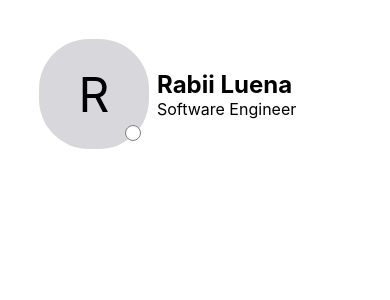
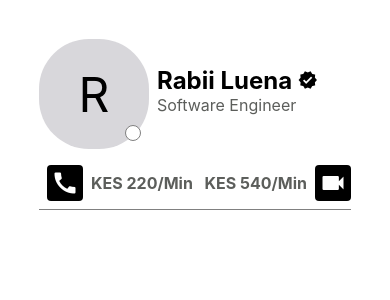
Before and after one commit to rbluena/jizbo.app, a React Native app: screen / in a window 390 px wide. Shown: the top 300 px of the page. Built offline with nearby package versions, Linux system fonts and the light colour scheme.

Commit message:
calling buttons from the profile

```diff
--- a/App.jsx
+++ b/App.jsx
@@ -2,11 +2,9 @@ import React from 'react';
 
 // import CallsHomeScreen from '@app/screens/calls/Home';
 import ProfileScreen from '@app/screens/contacts/Profile';
-
 // import LandingScreen from '@app/screens/Landing';
 // import AccountScreen from '@app/screens/onboarding/Account';
-
-// import RegisterScreen from '@app/screens/onboarding/Register';
+import RegisterScreen from '@app/screens/onboarding/Register';
 
 export default function App() {
   return <ProfileScreen />;
--- /dev/null
+++ b/app/components/common/Badge/Badge.jsx
@@ -0,0 +1,21 @@
+import PropTypes from 'prop-types';
+import React from 'react';
+import { StyleSheet, View } from 'react-native';
+
+const Badge = ({ children }) => {
+  return <View style={styles.container}>{children}</View>;
+};
+
+Badge.propTypes = {
+  children: PropTypes.oneOfType([PropTypes.string, PropTypes.node]).isRequired,
+};
+
+export default Badge;
+
+const styles = StyleSheet.create({
+  container: {
+    backgroundColor: 'black',
+    padding: 4,
+    borderRadius: 4,
+  },
+});
--- /dev/null
+++ b/app/components/common/Badge/index.js
@@ -0,0 +1 @@
+export { default } from './Badge';
--- a/app/screens/contacts/Profile.jsx
+++ b/app/screens/contacts/Profile.jsx
@@ -1,22 +1,80 @@
+import { SCREEN } from '@app/constants';
+import { MaterialIcons } from '@expo/vector-icons';
 import React from 'react';
-import { StyleSheet, View } from 'react-native';
-import TextComponent from '~/app/components/common/Text/Text';
-import { SCREEN } from '~/app/constants';
+import {
+  StyleSheet,
+  Text,
+  TouchableHighlight,
+  View,
+  TouchableOpacity,
+} from 'react-native';
 import { SPACING } from '~/app/styles/theme';
 
 import Avatar from '@app/components/common/Avatar';
+import Badge from '@app/components/common/Badge';
+import TextComponent from '@app/components/common/Text';
 
 const Profile = () => {
   return (
     <View style={styles.container}>
-      <View style={styles.userHeader}>
-        <Avatar />
+      <View style={styles.profileHeader}>
+        <Avatar onlineStatus="online" />
 
         <View style={{ paddingLeft: SPACING.s }}>
-          <TextComponent fontSize="l" style={{ fontWeight: 'bold' }}>
-            Rabii Luena
+          <View style={styles.userTitle}>
+            <TextComponent fontSize="l" style={{ fontWeight: 'bold' }}>
+              Rabii Luena{' '}
+            </TextComponent>
+            <MaterialIcons name="verified" size={20} color="black" />
+          </View>
+          <TextComponent variant="muted" style={{ marginBottom: 8 }}>
+            Software Engineer
           </TextComponent>
-          <TextComponent>Software Engineer</TextComponent>
+        </View>
+      </View>
+
+      <View
+        style={{
+          paddingLeft: SPACING.s,
+          paddingTop: SPACING.m,
+          paddingBottom: SPACING.s,
+          alignItems: 'center',
+          flexDirection: 'row',
+          justifyContent: 'space-between',
+          borderBottomColor: 'gray',
+          borderBottomWidth: 1,
+        }}>
+        <View
+          style={{
+            flexDirection: 'row',
+            justifyContent: 'space-between',
+            width: '100%',
+          }}>
+          <View style={styles.callingButton}>
+            <TouchableOpacity onPress={() => console.log('Calling audio...')}>
+              <Badge>
+                <MaterialIcons name="call" size={28} color="white" />
+              </Badge>
+            </TouchableOpacity>
+            <TextComponent
+              variant="muted"
+              style={{ fontWeight: 'bold', marginLeft: 8 }}>
+              KES 220/Min
+            </TextComponent>
+          </View>
+
+          <View style={styles.callingButton}>
+            <TextComponent
+              variant="muted"
+              style={{ fontWeight: 'bold', marginRight: 8 }}>
+              KES 540/Min
+            </TextComponent>
+            <TouchableOpacity onPress={() => console.log('Calling video..')}>
+              <Badge>
+                <MaterialIcons name="videocam" size={28} color="white" />
+              </Badge>
+            </TouchableOpacity>
+          </View>
         </View>
       </View>
     </View>
@@ -29,7 +87,16 @@ const styles = StyleSheet.create({
   container: {
     padding: SCREEN.width * 0.1,
   },
-  userHeader: {
+  profileHeader: {
+    flexDirection: 'row',
+    alignItems: 'center',
+  },
+  userTitle: {
+    flexDirection: 'row',
+    alignItems: 'center',
+  },
+  callingButton: {
+    flexBasis: 'auto',
     flexDirection: 'row',
     alignItems: 'center',
   },
--- a/app/styles/theme.js
+++ b/app/styles/theme.js
@@ -4,6 +4,7 @@ const PALETTE = {
   gray: '#C3BEC0',
   darkGray: '#5C5E5B',
   dark: '#131410',
+  accent: '#39ff14',
   error: '#',
 };
 
@@ -26,6 +27,7 @@ export const COLORS = {
   body: PALETTE.dark,
   border: PALETTE.lightGray,
   inputBg: PALETTE.light,
+  accent: PALETTE.accent,
 };
 
 export const FONT_SIZE = {
```
Also changed, not shown: app/screens/contacts/Profile_old.jsx (added, +98 -0 lines).
